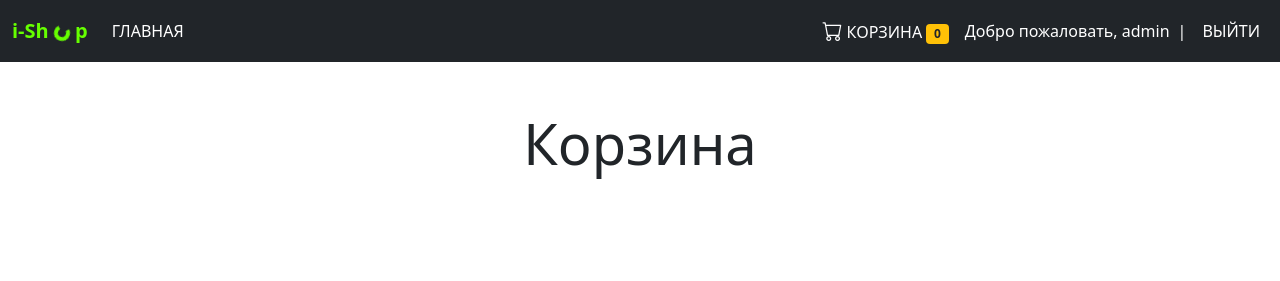
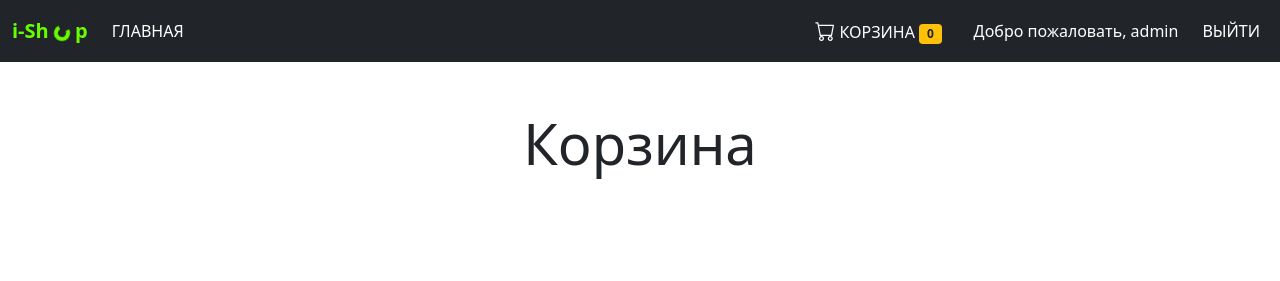
Before and after one commit to oleg-soshko/Django_store, a Django app: page /cart/ in a window 1280 px wide. Shown: the top 281 px of the page. Run offline with Django 4.2, Linux system fonts and the light colour scheme; a user stored in the database is signed in.

Commit message:
add_18_09

```diff
--- a/i_shop/models.py
+++ b/i_shop/models.py
@@ -45,7 +45,7 @@ class ProductImage(models.Model):
     product = models.ForeignKey(Product, verbose_name='Продукт', on_delete=models.CASCADE)
 
     def __str__(self):
-        return f'Изображение продукта'
+        return f'Изображение {self.product.name}'
 
     class Meta:
         verbose_name = 'Изображение продукта'
@@ -84,7 +84,7 @@ class ProductReview(models.Model):
     product = models.ForeignKey(Product, verbose_name='Продукт', on_delete=models.SET_NULL, null=True)
 
     def __str__(self):
-        return f'Отзыв о продукте'
+        return f'Отзыв о продукте {self.product.name}'
 
     class Meta:
         verbose_name = 'Отзыв о продукте'
@@ -97,7 +97,7 @@ class OrderReview(models.Model):
     order = models.ForeignKey(Order, verbose_name='Заказ', on_delete=models.SET_NULL, null=True)
 
     def __str__(self):
-        return f'Отзыв о заказе'
+        return f'Отзыв о заказе № {self.order.pk}'
 
     class Meta:
         verbose_name = 'Отзыв о заказе'
--- a/templates/i_shop/base.html
+++ b/templates/i_shop/base.html
@@ -111,14 +111,9 @@
                 </li>
             </ul>
             {% if request.user.is_authenticated %}
-            <ul class="navbar-nav justify-content-end">
+            <ul class="navbar-nav justify-content-end px-3">
                 <li class="nav-item nav-welcome-text">
                     Добро пожаловать, <span class="nav-welcome-username"> {{ user.username }} </span>
-                </li>
-            </ul>
-            <ul class="navbar-nav justify-content-end">
-                <li class="nav-item nav-link">
-                    |
                 </li>
             </ul>
             <ul class="navbar-nav justify-content-end">
```
Also changed, not shown: db.sqlite3.
